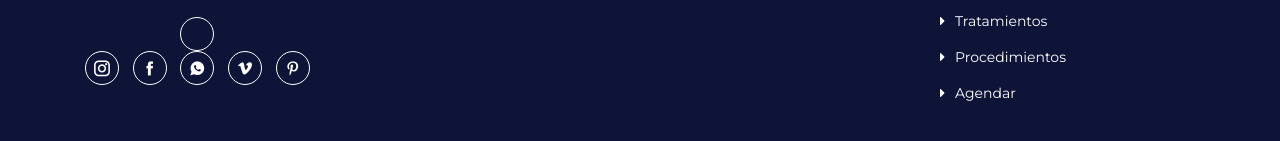
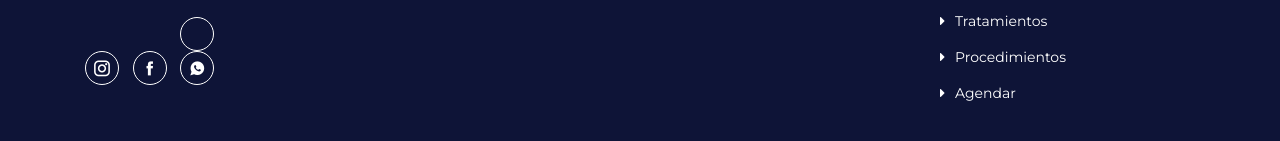
Before and after one commit to mikessc/dr_araya, a plain HTML site: page index.html in a window 1280 px wide. Shown: the part 8831-8972 px from the top of the page. Drawn offline with Linux system fonts and the light colour scheme; a script that the page names is missing.

Commit message:
Update index.html

```diff
--- a/index.html
+++ b/index.html
@@ -803,8 +803,6 @@
 									<li><a href="https://www.facebook.com/profile.php?id=61570526453961&sk=about" target="_blank" rel="noopener noreferrer"><i class="icofont-facebook"></i></a></li>
 									<li><a href="https://wa.me/50660594154?text=Hola,%20quiero%20más%20información.
 									<li><a href="https://wa.me/50660594154?text=Hola,%20quiero%20más%20información." target="_blank" rel="noopener noreferrer"><i class="icofont-whatsapp"></i></a></li>
-									<li><a href="#" target="_blank" rel="noopener noreferrer"><i class="icofont-vimeo"></i></a></li>
-									<li><a href="#" target="_blank" rel="noopener noreferrer"><i class="icofont-pinterest"></i></a></li>
 								</ul>
 								<!-- End Social -->
 							</div>
```
